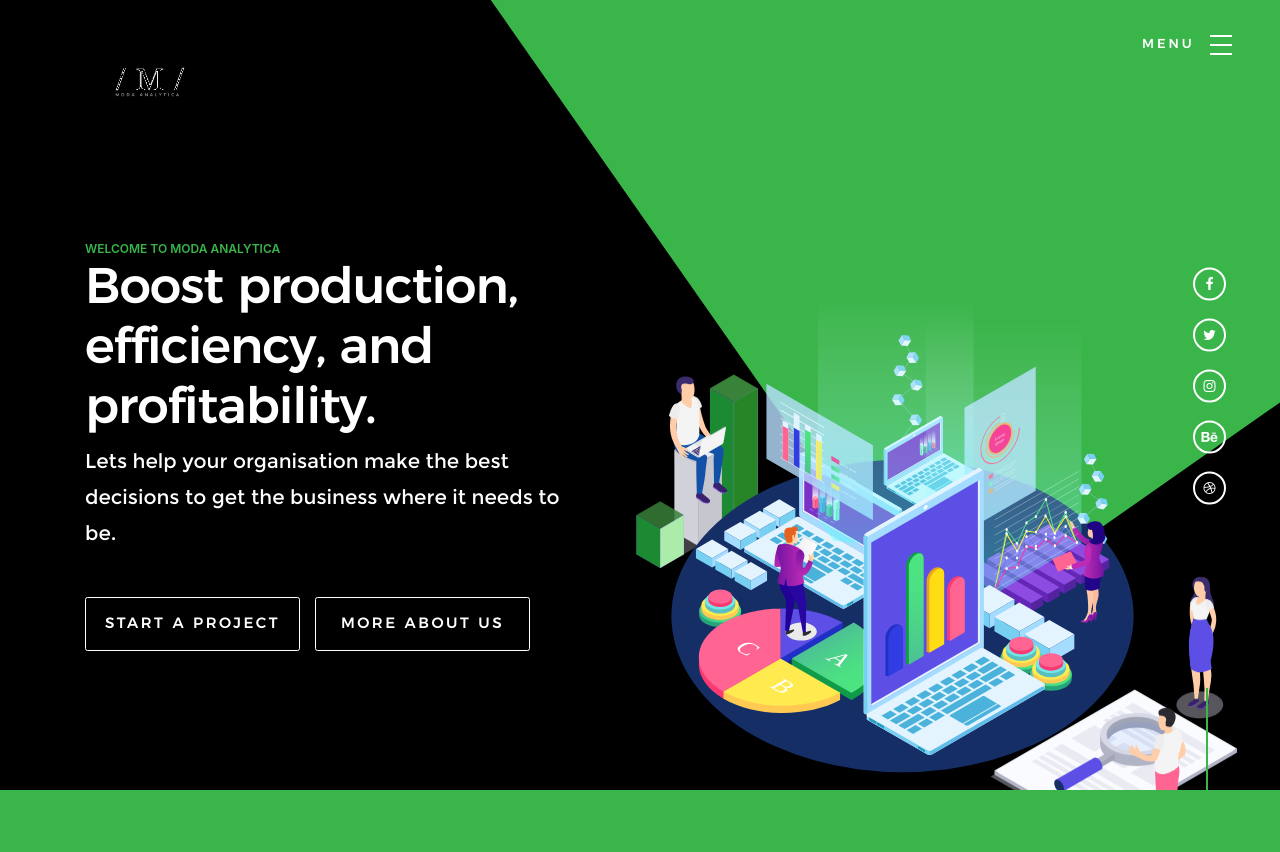
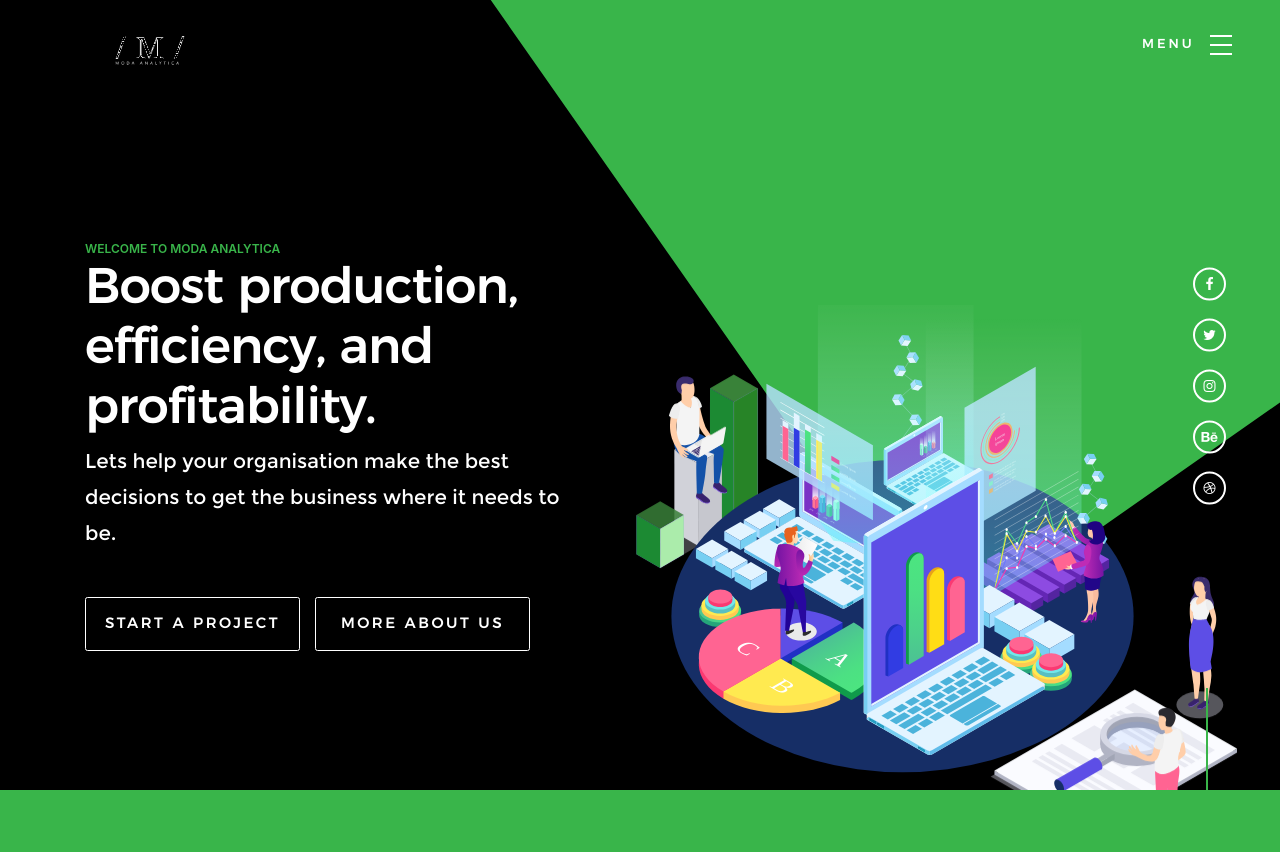
Before and after one commit to fioyedemola1/Corp_website, a plain HTML site: page index.html in a window 1280 px wide. Shown: the top 852 px of the page. Drawn offline with nearby package versions, Linux system fonts and the light colour scheme; animation ran at ten frames a second; files whose address does not match are found by name.

Commit message:
logo test

```diff
--- a/css/main.css
+++ b/css/main.css
@@ -1531,8 +1531,6 @@ input::-moz-focus-inner {
   display: inline-block;
   position: absolute;
   margin: 0;
-  width: 600px;
-  height: 100%;
   padding: 0;
   left: 40px;
   top: 50%;
--- a/index.html
+++ b/index.html
@@ -43,7 +43,7 @@
     ================================================== -->
     <header class="s-header">
       <div class="header-logo">
-        <a class="site-logo" href="/">
+        <a class="site-logo" href="#hero">
           <img src="images/logo.png" alt="Homepage" />
         </a>
       </div>
```
